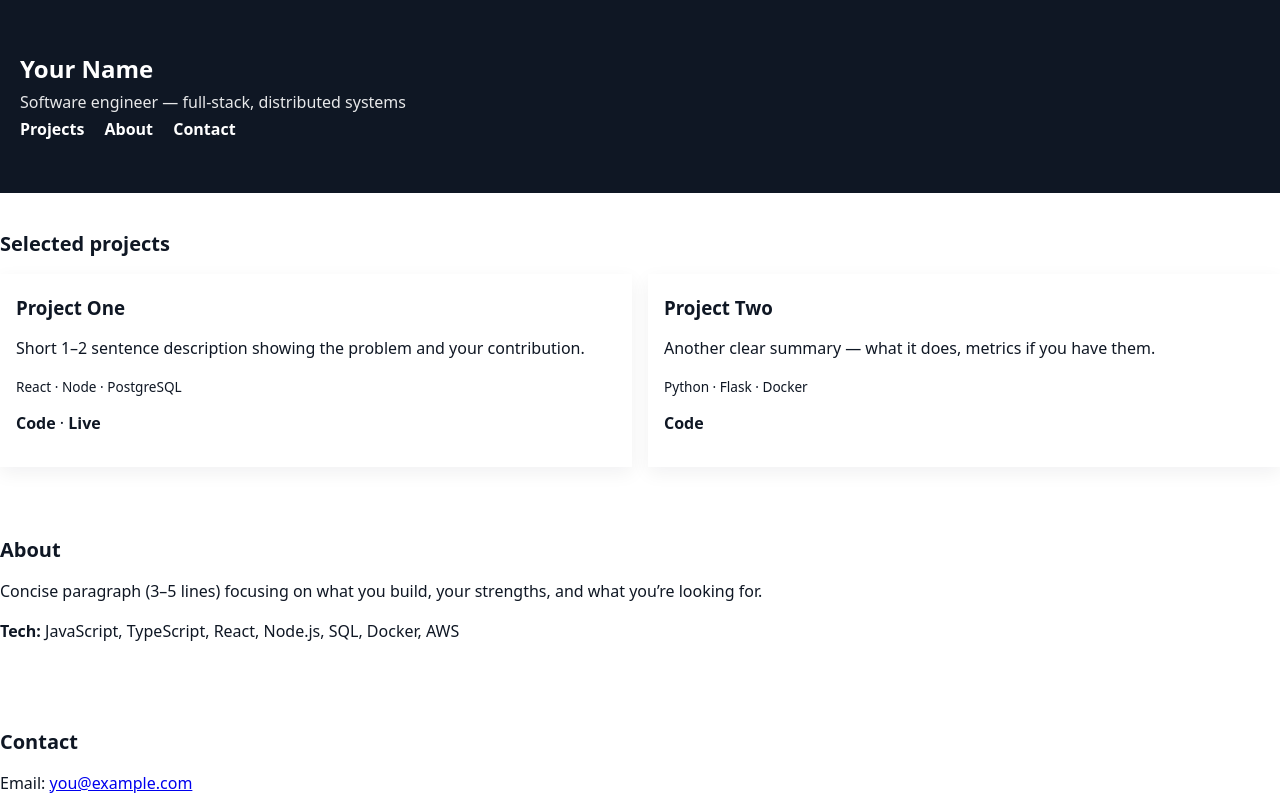
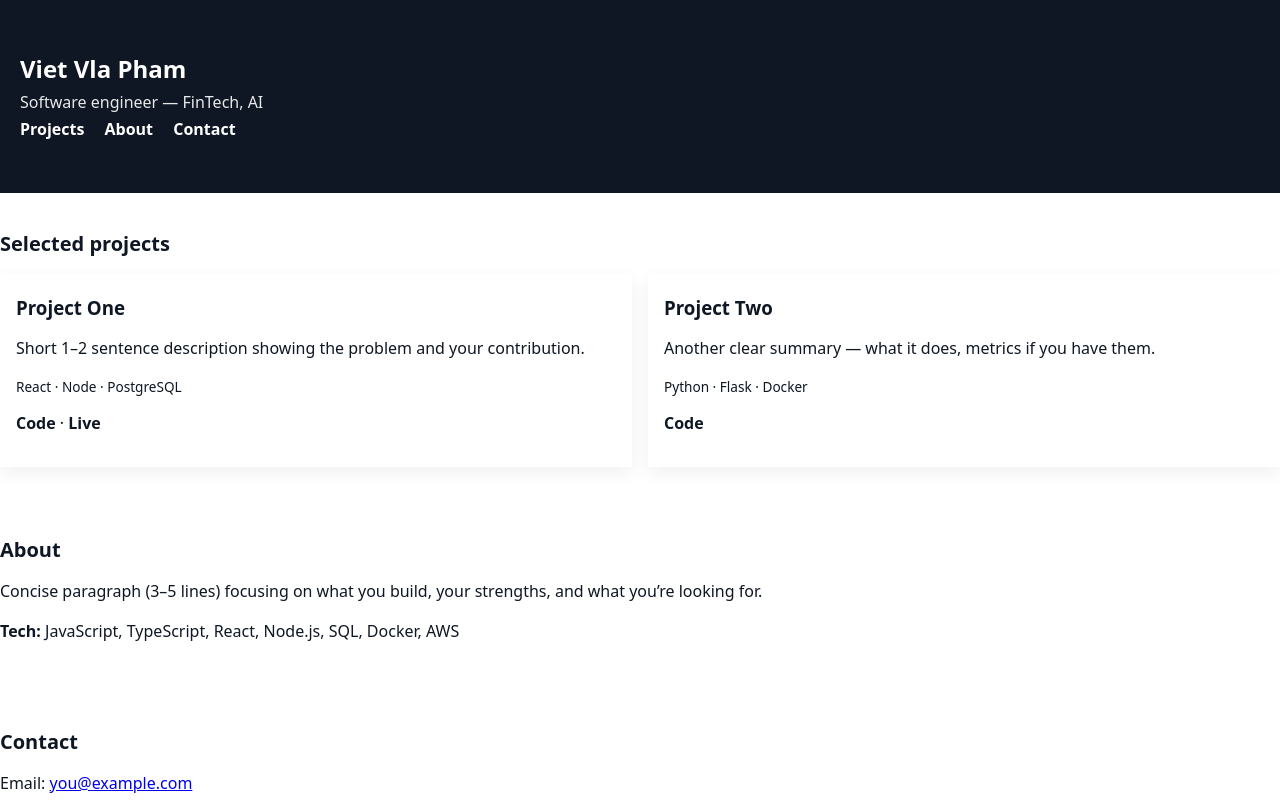
Before and after one commit to vietvpham/Portofolio, a plain HTML site: page index.html in a window 1280 px wide. Shown: the top 800 px of the page. Drawn offline with Linux system fonts and the light colour scheme.

Commit message:
test change

```diff
--- a/index.html
+++ b/index.html
@@ -10,8 +10,8 @@
 <body>
   <header class="site-header">
     <div class="container">
-      <h1>Your Name</h1>
-      <p class="subtitle">Software engineer — full-stack, distributed systems</p>
+      <h1>Viet Vla Pham</h1>
+      <p class="subtitle">Software engineer — FinTech, AI</p>
       <nav class="nav">
         <a href="#projects">Projects</a>
         <a href="#about">About</a>
```
